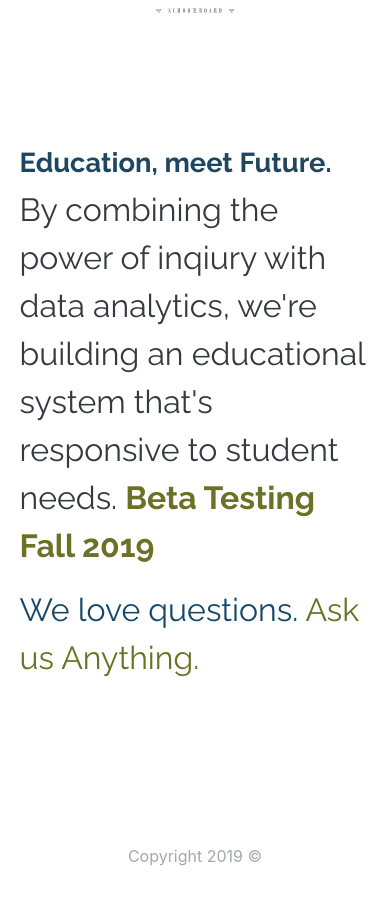
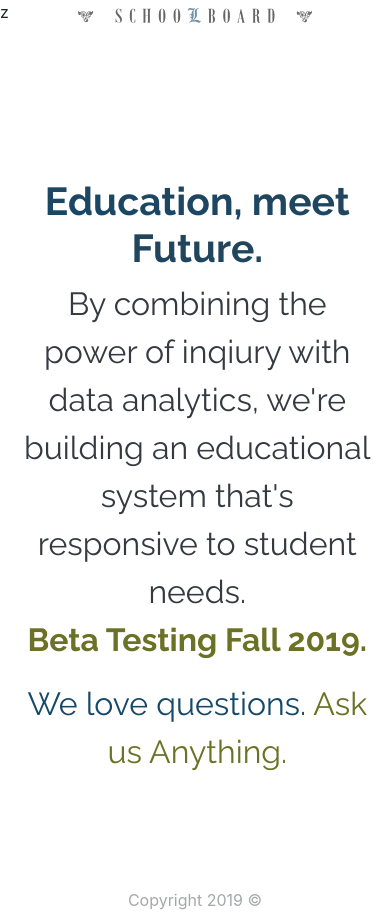
Before and after one commit to Joytaylor/SchoolBoard, a PHP site: page / in a window 390 px wide. Before the commit the page ends 866 px from the top, so only its background shows below. Run offline with PHP 8.4, Linux system fonts and the light colour scheme; some libraries are stand-ins or nearby versions.

Commit message:
Included Media Queries for more responsiveness

```diff
--- a/index.html
+++ b/index.html
@@ -21,14 +21,14 @@
 <link rel = "icon" href = "favicon.png" type = "image/jpg"/>
 </head>
 <body>
-<img src = "public/imgs/LogoWithFlowers.svg" class = "position-absolute"/>
+<img id = "logo" src = "public/imgs/LogoWithFlowers.svg" class = "position-absolute"/>z
 <div id = "mission" class = "container-fluid">
 	<div class = "row justify-content-center">
 		<div class = "col-md-6">
 			<div class = "row">
 				<div class = "col-md-12">
-					<h2><span class = "gradient">Education, meet Future.</span></h2>
-					<p class = "text-dark">By combining the power of inqiury with data analytics, we're building an educational system that's responsive to student needs. <span id = "beta">Beta Testing Fall 2019</span></p>
+					<h2 id = "future"><span class = "gradient">Education, meet Future.</span></h2>
+					<p class = "text-dark">By combining the power of inqiury with data analytics, we're building an educational system that's responsive to student needs. <br><span id = "beta">Beta Testing Fall 2019.</span></p>
 					<p id = "question">We love questions. <a href="mailto:sanoziec@gmail.com?cc=jtaylor2@imsa.edu&subject=Hi! I'd like to know about SchoolBoard.&body=Hi SchoolBoard Team! My name is ___, and I am a __.">Ask us Anything.</a>
 					</p>
 				</div>
--- a/public/css/styles.css
+++ b/public/css/styles.css
@@ -173,6 +173,29 @@ a {
   #floatingDivs {
     display: none;
   }
+
+  #future {
+    font-size: 10vw;
+    margin-top: 20vw;
+  }
+
+  #mission {
+    text-align: center;
+  }
+
+  #footer {
+    margin-top: 5%;
+  }
+
+  #logo {
+    width: 60vw;
+    transform: translateX(20vw);
+  }
+}
+@media (max-width: 1400px) {
+  #floatContainer {
+    transform: translateY(-10vh);
+  }
 }
 
 /*# sourceMappingURL=styles.css.map */
--- a/public/css/styles.scss
+++ b/public/css/styles.scss
@@ -180,4 +180,23 @@ a {
 	#floatingDivs {
 		display: none;
 	}
+	#future {
+		font-size: 10vw;
+		margin-top: 20vw;
+	}
+	#mission {
+		text-align: center;
+	}
+	#footer {
+		margin-top: 5%;
+	}
+	#logo {
+		width: 60vw;
+		transform: translateX(20vw);
+	}
 }
+@media (max-width: 1400px) {
+	#floatContainer {
+		transform: translateY(-10vh);
+	}
+}
```
Also changed, not shown: 1 other file.
